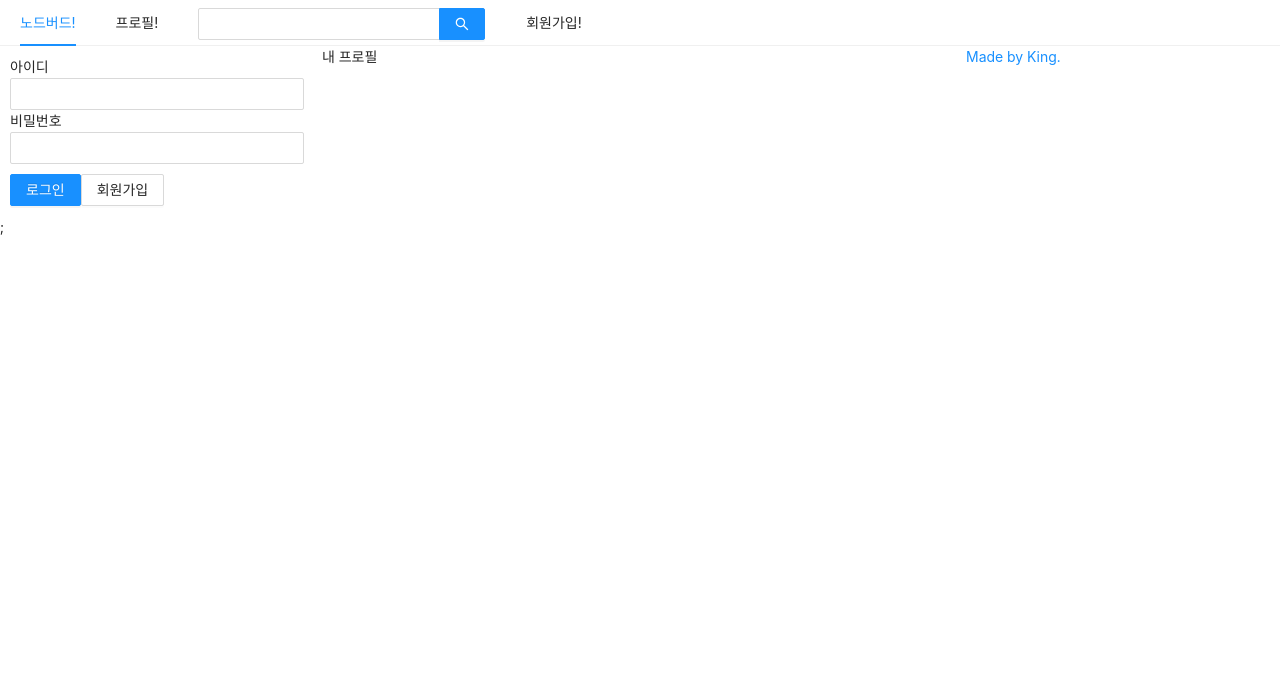
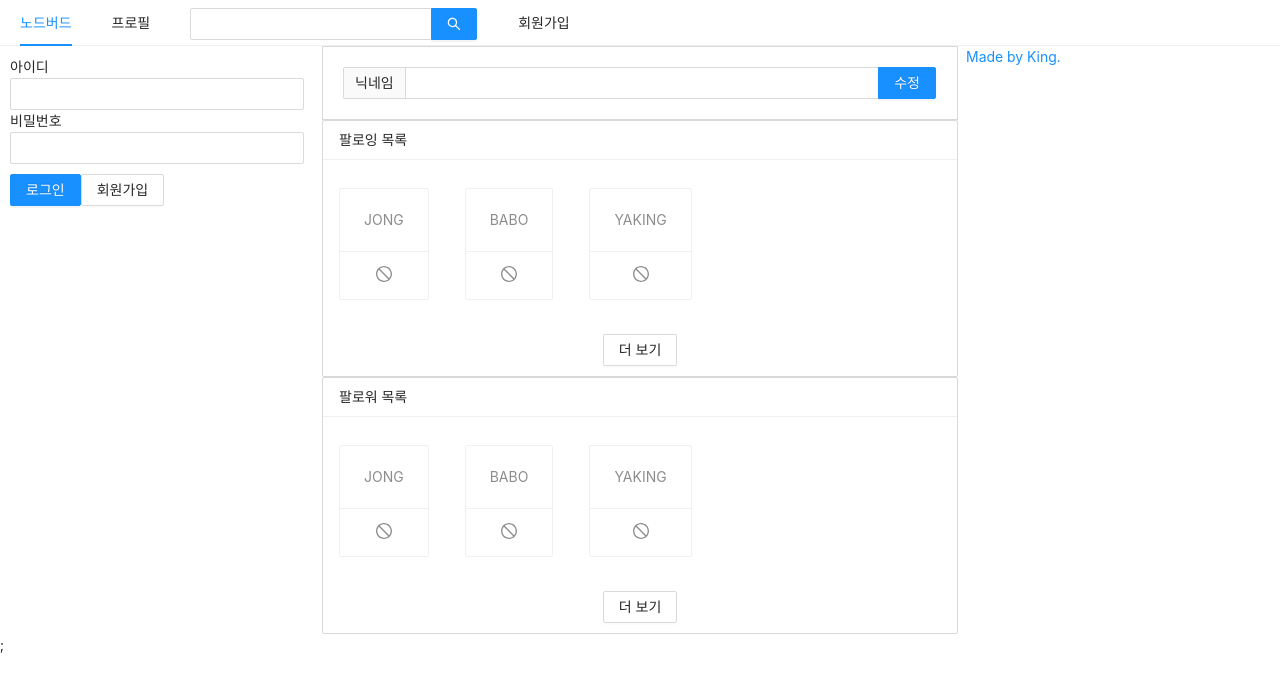
Before and after one commit to jongk95/node-bird, a Next.js app in the folder prepare/front/: page /profile in a window 1280 px wide. Shown: the top 692 px of the page. Built offline with nearby package versions, Linux system fonts and the light colour scheme.

Commit message:
profile page add

```diff
--- a/prepare/front/components/AppLayout.js
+++ b/prepare/front/components/AppLayout.js
@@ -20,16 +20,16 @@
         <div>
             <Menu mode = 'horizontal'>
                 <Menu.Item>
-                    <Link href="/"><a>노드버드!</a></Link>
+                    <Link href="/"><a>노드버드</a></Link>
                 </Menu.Item>
                 <Menu.Item>
-                    <Link href="/profile"><a>프로필!</a></Link>
+                    <Link href="/profile"><a>프로필</a></Link>
                 </Menu.Item>
                 <Menu.Item>
                     <SearchInput enterButton />
                 </Menu.Item>
                 <Menu.Item>
-                    <Link href="/signup"><a>회원가입!</a></Link>
+                    <Link href="/signup"><a>회원가입</a></Link>
                 </Menu.Item>
             </Menu>
             <Row gutter={8}>
--- /dev/null
+++ b/prepare/front/components/FollowList.js
@@ -0,0 +1,33 @@
+import React from "react";
+import PropTypes from "prop-types";
+import { List, Button, Card } from "antd";
+import { StopOutlined } from "@ant-design/icons";
+
+const FollowList = ({ header, data}) => {
+    return (
+        <List
+            style={{ marginButtom: 20 }}
+            grid={{ gutter: 4, xs: 2, md: 3 }}
+            size="small"
+            header={<div>{header}</div>}
+            loadMore={<div style={{ textAlign: "center", margin: "10px 0"}}><Button>더 보기</Button></div>}
+            bordered
+            dataSource={data}
+            renderItem={(item) => (
+                <List.Item style={{ marginTop: 20 }}>
+                    <Card actions={[<StopOutlined key="stop" />]}>
+                        <Card.Meta description={item.nickname} />
+                    </Card>
+                </List.Item>
+            )}
+        />
+
+    );
+};
+
+FollowList.propTypes = {
+    header: PropTypes.string.isRequired,
+    data: PropTypes.array.isRequired,
+}
+
+export default FollowList;
--- a/prepare/front/components/LoginForm.js
+++ b/prepare/front/components/LoginForm.js
@@ -11,6 +11,7 @@
     padding: 10px;
 `;
 
+// eslint-disable-next-line react/prop-types
 const LoginForm = ({ setIsLoggedIn }) => {
     const [id, setId] = useState("");
     const [password, setPassword] = useState("");
--- /dev/null
+++ b/prepare/front/components/NicknameEditForm.js
@@ -0,0 +1,14 @@
+import React, { useMemo } from "react";
+import { Form, Input } from "antd";
+
+const NicknameEditForm = () => {
+    const style = useMemo(() => ({ marginButtom: "20px", border: "1px solid #d9d9d9", padding: "20px"}), []);
+
+    return (
+        <Form style={style}>
+            <Input.Search addonBefore="닉네임" enterButton="수정" />
+        </Form>
+    );
+};
+
+export default NicknameEditForm;
--- a/prepare/front/components/UserProfile.js
+++ b/prepare/front/components/UserProfile.js
@@ -1,6 +1,7 @@
 import React, { useCallback } from "react";
 import { Card, Avatar, Button } from "antd";
 
+// eslint-disable-next-line react/prop-types
 const UserProfile = ({ setIsLoggedIn }) => {
 
     const onLogOut = useCallback(() => {
--- a/prepare/front/pages/profile.js
+++ b/prepare/front/pages/profile.js
@@ -1,16 +1,23 @@
 import React from "react";
+import Head from "next/head";
+
 import AppLayout from "../components/AppLayout";
-import Head from "next/head";
+import NicknameEditForm from "../components/NicknameEditForm";
+import FollowList from "../components/FollowList";
 
 
 const Profile = () => {
+    const followerList = [{ nickname: "JONG" }, { nickname: "BABO" }, { nickname: "YAKING" }];
+    const followingList = [{ nickname: "JONG" }, { nickname: "BABO" }, { nickname: "YAKING" }];
     return (
         <>
             <Head>
                 <title>Node Bird | 인덱스</title>
             </Head>
             <AppLayout>
-                내 프로필
+                <NicknameEditForm />
+                <FollowList header="팔로잉 목록" data={followingList} />
+                <FollowList header="팔로워 목록" data={followerList} />
             </AppLayout>;
         </>
     );
```
